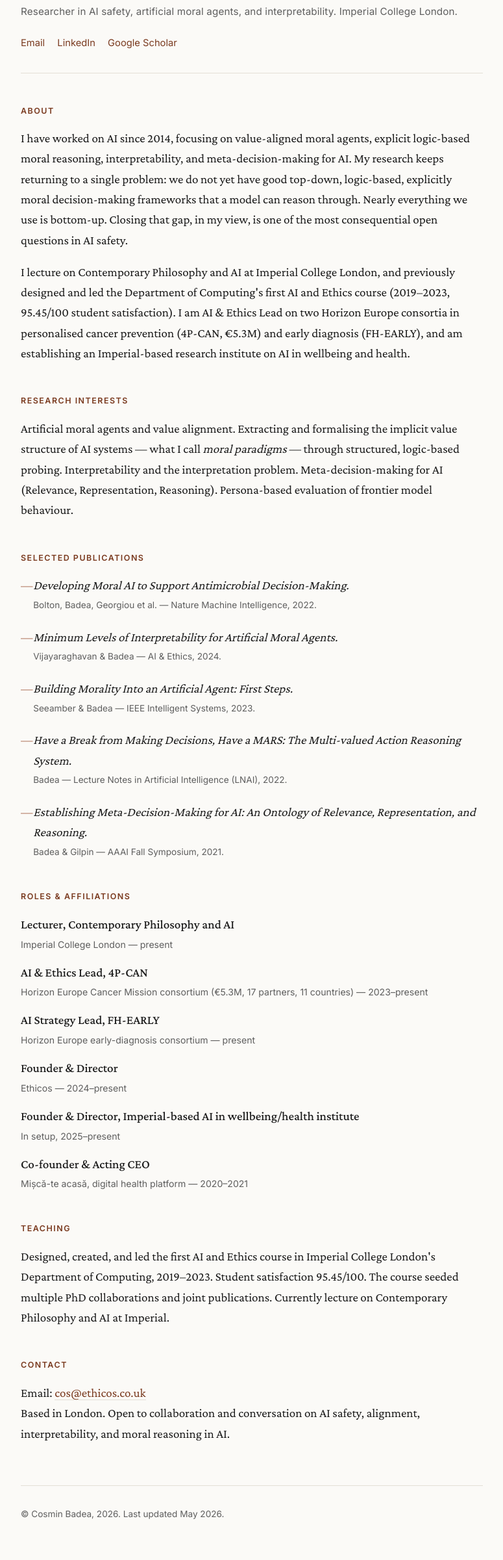
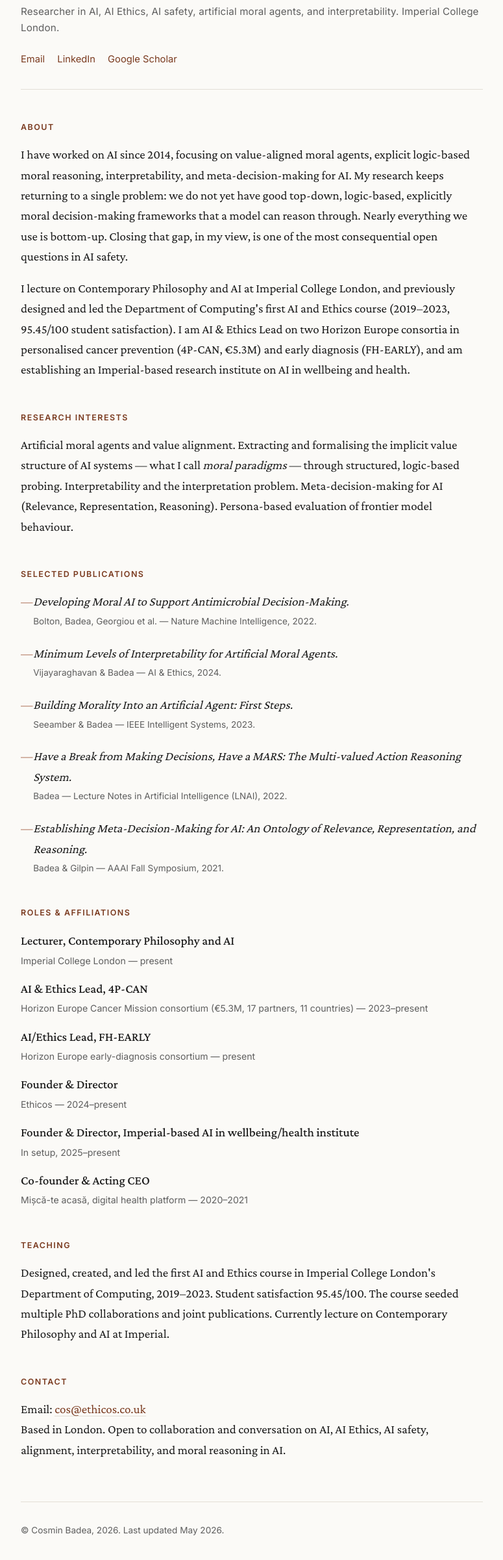
Before and after one commit to cb2610/cbadea-website, a plain HTML site: page index.html in a window 1280 px wide. Shown: the part 111-2512 px from the top of the page at 65% size, without its empty margins (252-1027 px from the left). Drawn offline with nearby package versions, Linux system fonts and the light colour scheme.

Commit message:
Update index.html

```diff
--- a/index.html
+++ b/index.html
@@ -168,11 +168,11 @@
 
 <header>
   <h1>Cosmin Badea</h1>
-  <p class="tagline">Researcher in AI safety, artificial moral agents, and interpretability. Imperial College London.</p>
+  <p class="tagline">Researcher in AI, AI Ethics, AI safety, artificial moral agents, and interpretability. Imperial College London.</p>
   <div class="links">
     <a href="mailto:cos@ethicos.co.uk">Email</a>
     <a href="https://www.linkedin.com/in/cbadea/" target="_blank" rel="noopener">LinkedIn</a>
-    <a href="https://scholar.google.com/" target="_blank" rel="noopener">Google Scholar</a>
+    <a href="https://scholar.google.com/citations?user=kdVRQOYAAAAJ&hl=en" target="_blank" rel="noopener">Google Scholar</a>
   </div>
 </header>
 
@@ -225,7 +225,7 @@
       <span class="role-org">Horizon Europe Cancer Mission consortium (€5.3M, 17 partners, 11 countries) — 2023–present</span>
     </li>
     <li>
-      <span class="role-title">AI Strategy Lead, FH-EARLY</span>
+      <span class="role-title">AI/Ethics Lead, FH-EARLY</span>
       <span class="role-org">Horizon Europe early-diagnosis consortium — present</span>
     </li>
     <li>
@@ -251,7 +251,7 @@
 <section>
   <h2>Contact</h2>
   <p>Email: <a href="mailto:cos@ethicos.co.uk">cos@ethicos.co.uk</a><br>
-  Based in London. Open to collaboration and conversation on AI safety, alignment, interpretability, and moral reasoning in AI.</p>
+  Based in London. Open to collaboration and conversation on AI, AI Ethics, AI safety, alignment, interpretability, and moral reasoning in AI.</p>
 </section>
 
 <footer>
```
